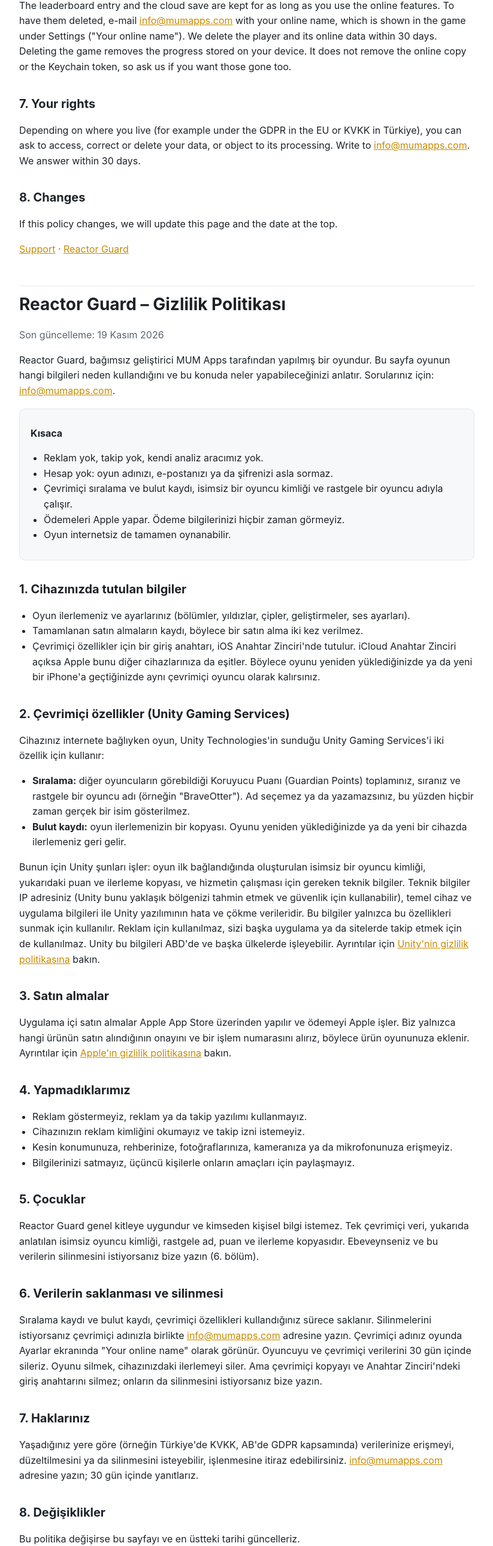
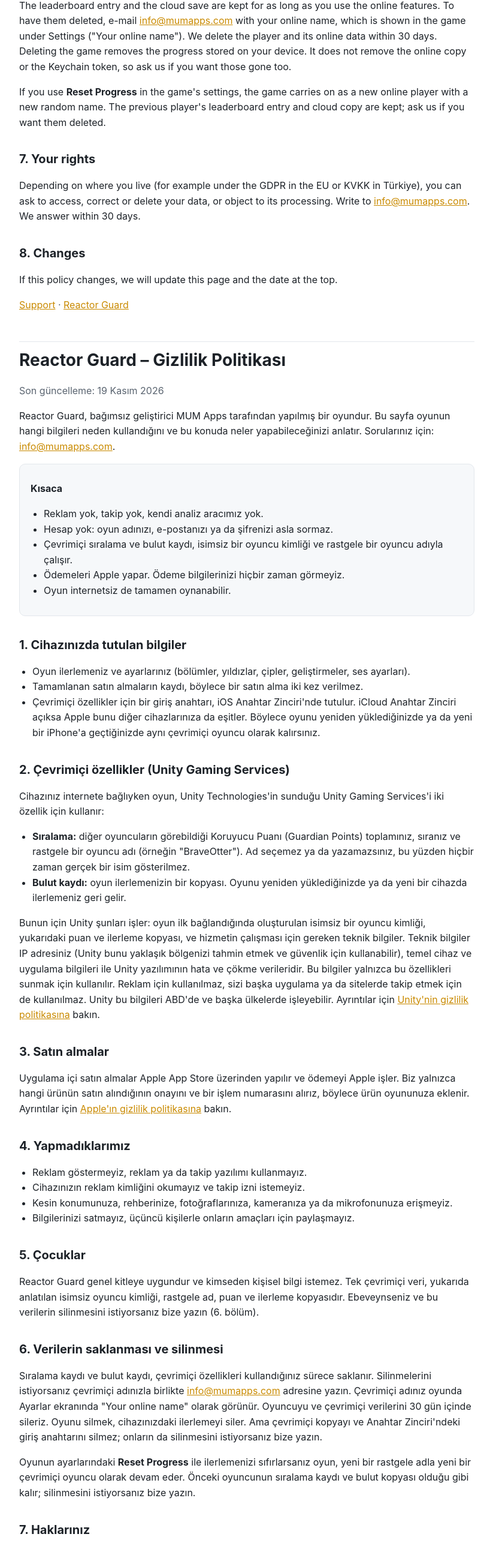
Before and after one commit to Soykaaaa/mumapps-site, a plain HTML site: page reactorguard/privacy.html in a window 1280 px wide. Shown: the part 1770-4347 px from the top of the page at 60% size, without its empty margins (228-1051 px from the left). Drawn offline with Linux system fonts and the light colour scheme.

Commit message:
Privacy: what Reset Progress does online
Co-Authored-By: Claude Opus 5.5 <noreply@anthropic.com>

```diff
--- a/reactorguard/privacy.html
+++ b/reactorguard/privacy.html
@@ -69,6 +69,7 @@
 
 <h2>6. Keeping and deleting your data</h2>
 <p>The leaderboard entry and the cloud save are kept for as long as you use the online features. To have them deleted, e-mail <a href="mailto:info@mumapps.com">info@mumapps.com</a> with your online name, which is shown in the game under Settings ("Your online name"). We delete the player and its online data within 30 days. Deleting the game removes the progress stored on your device. It does not remove the online copy or the Keychain token, so ask us if you want those gone too.</p>
+<p>If you use <strong>Reset Progress</strong> in the game's settings, the game carries on as a new online player with a new random name. The previous player's leaderboard entry and cloud copy are kept; ask us if you want them deleted.</p>
 
 <h2>7. Your rights</h2>
 <p>Depending on where you live (for example under the GDPR in the EU or KVKK in Türkiye), you can ask to access, correct or delete your data, or object to its processing. Write to <a href="mailto:info@mumapps.com">info@mumapps.com</a>. We answer within 30 days.</p>
@@ -125,6 +126,7 @@
 
 <h2>6. Verilerin saklanması ve silinmesi</h2>
 <p>Sıralama kaydı ve bulut kaydı, çevrimiçi özellikleri kullandığınız sürece saklanır. Silinmelerini istiyorsanız çevrimiçi adınızla birlikte <a href="mailto:info@mumapps.com">info@mumapps.com</a> adresine yazın. Çevrimiçi adınız oyunda Ayarlar ekranında "Your online name" olarak görünür. Oyuncuyu ve çevrimiçi verilerini 30 gün içinde sileriz. Oyunu silmek, cihazınızdaki ilerlemeyi siler. Ama çevrimiçi kopyayı ve Anahtar Zinciri'ndeki giriş anahtarını silmez; onların da silinmesini istiyorsanız bize yazın.</p>
+<p>Oyunun ayarlarındaki <strong>Reset Progress</strong> ile ilerlemenizi sıfırlarsanız oyun, yeni bir rastgele adla yeni bir çevrimiçi oyuncu olarak devam eder. Önceki oyuncunun sıralama kaydı ve bulut kopyası olduğu gibi kalır; silinmesini istiyorsanız bize yazın.</p>
 
 <h2>7. Haklarınız</h2>
 <p>Yaşadığınız yere göre (örneğin Türkiye'de KVKK, AB'de GDPR kapsamında) verilerinize erişmeyi, düzeltilmesini ya da silinmesini isteyebilir, işlenmesine itiraz edebilirsiniz. <a href="mailto:info@mumapps.com">info@mumapps.com</a> adresine yazın; 30 gün içinde yanıtlarız.</p>
```
